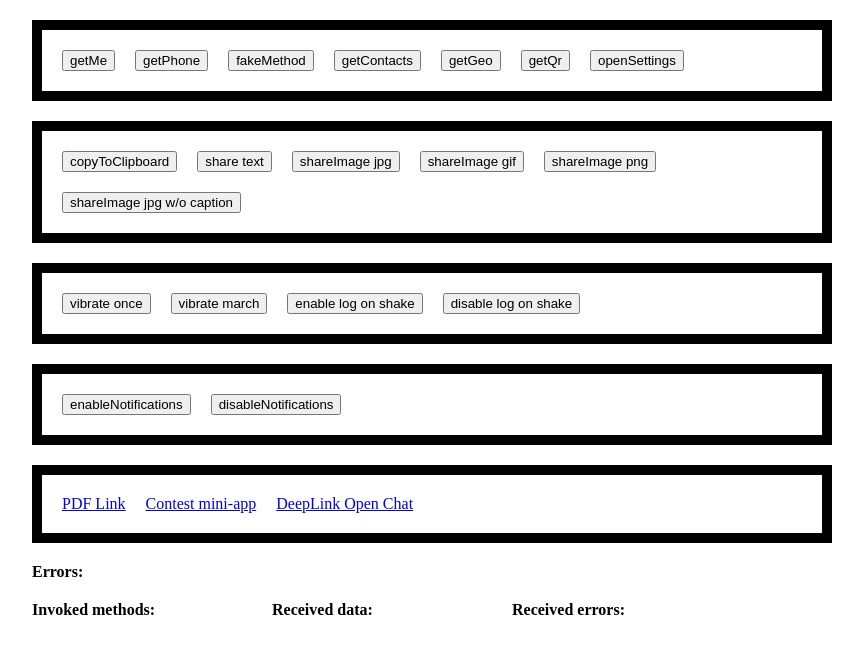
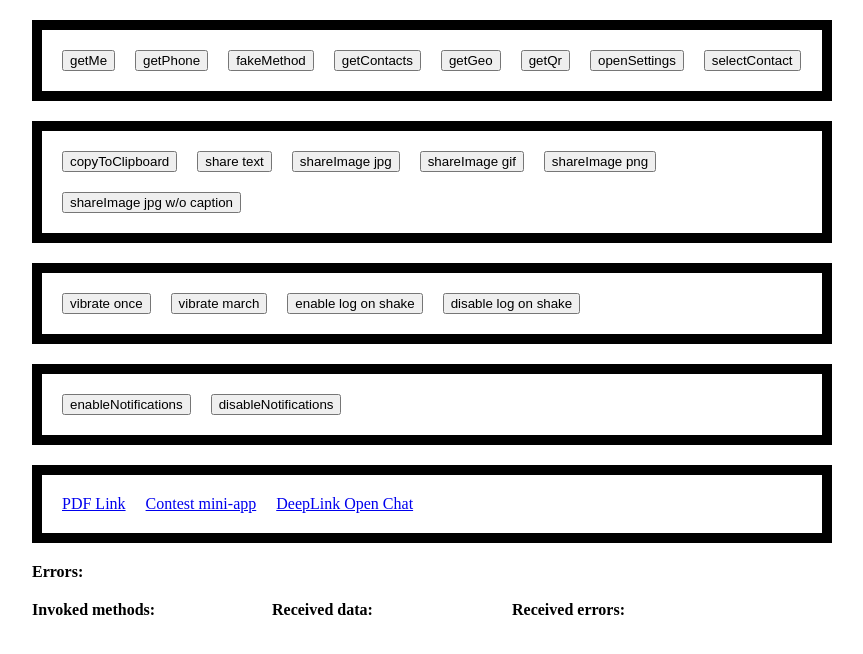
Before and after one commit to lgordey/lgordey.github.io, a Next.js app: page /test in a window 1280 px wide. Shown: the top 654 px of the page, without its empty margins (208-1071 px from the left). Built offline with nearby package versions, Linux system fonts and the light colour scheme.

Commit message:
Up bridge, add selectContact btn

```diff
--- a/package.json
+++ b/package.json
@@ -22,7 +22,7 @@
   },
   "homepage": "https://github.com/lgordey/lgordey.github.io#readme",
   "dependencies": {
-    "@btsd/aitu-bridge": "^0.1.46",
+    "@btsd/aitu-bridge": "^0.1.52",
     "@svgr/webpack": "^4.3.3",
     "@zeit/next-css": "^1.0.1",
     "next": "^9.1.1",
--- a/pages/test.js
+++ b/pages/test.js
@@ -106,6 +106,7 @@ function Test({ classes }) {
         <button onClick={() => handleMethod('getGeo')}>getGeo</button>
         <button onClick={() => handleMethod('getQr')}>getQr</button>
         <button onClick={() => handleMethod('openSettings')}>openSettings</button>
+        <button onClick={() => handleMethod('selectContact')}>selectContact</button>
       </div>
       <div className={classes.btnWrapper}>
         <button onClick={() => handleMethod('copyToClipboard', copyToClipboardParams)}>copyToClipboard</button>
```
Also changed, not shown: 1 other file (tests, documents, lock files or other folders).
